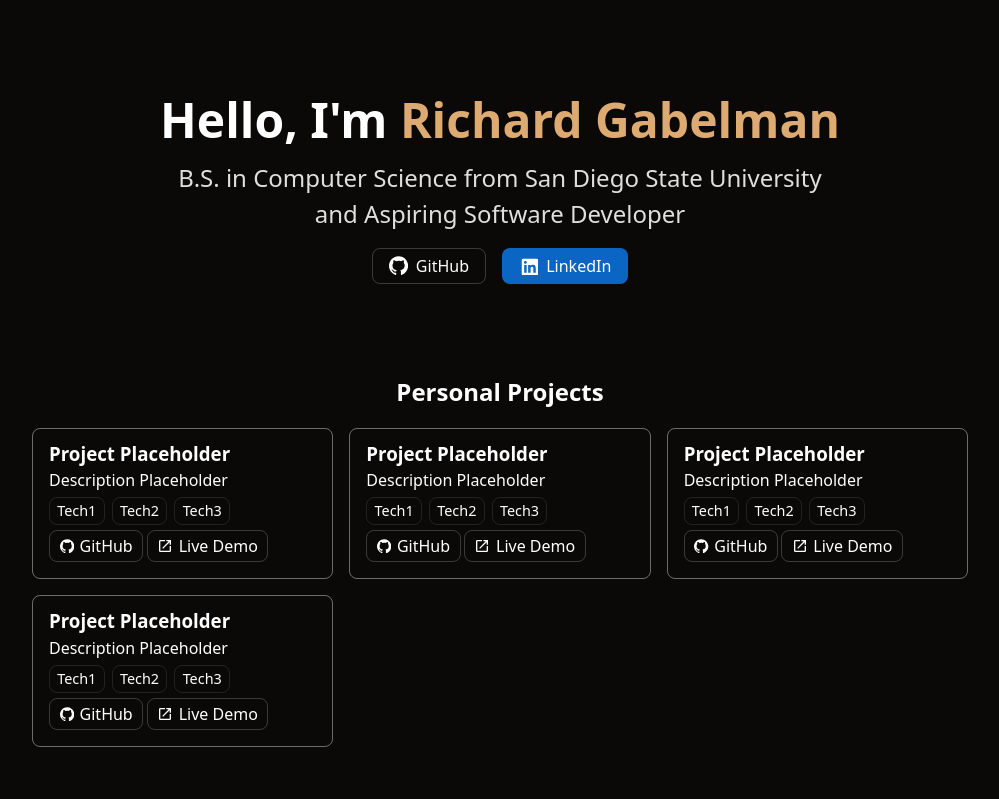
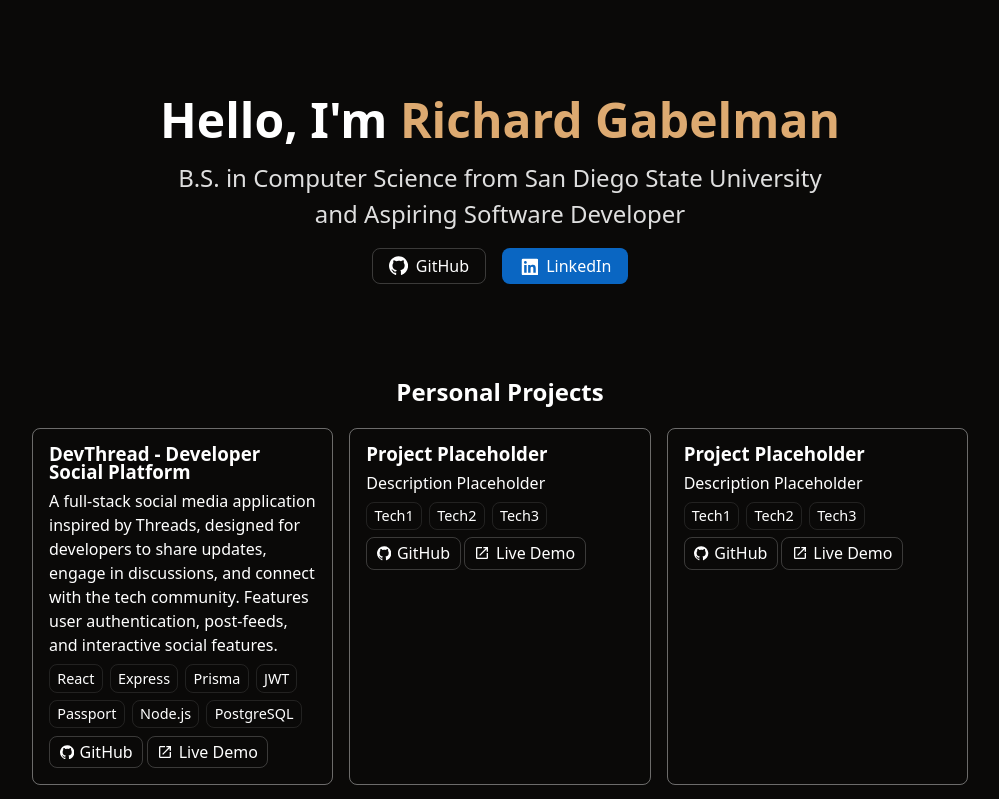
Before and after one commit to RichardGabelman/portfolio, a React (Vite) app: page / in a window 1280 px wide. Shown: the top 799 px of the page, without its empty margins (140-1139 px from the left). Built offline with nearby package versions, Linux system fonts and the light colour scheme.

Commit message:
feat: add the info for the first project card, make the tech tags wrap properly, and adjust card gaps

```diff
--- a/src/App.jsx
+++ b/src/App.jsx
@@ -60,11 +60,11 @@ const Projects = () => {
   const projects = [
     {
       id: 1,
-      title: "Project Placeholder",
-      description: "Description Placeholder",
-      technologies: ["Tech1", "Tech2", "Tech3"],
-      github_link: "google.com",
-      live_link: "google.com",
+      title: "DevThread - Developer Social Platform",
+      description: "A full-stack social media application inspired by Threads, designed for developers to share updates, engage in discussions, and connect with the tech community. Features user authentication, post-feeds, and interactive social features.",
+      technologies: ["React", "Express", "Prisma", "JWT", "Passport", "Node.js", "PostgreSQL"],
+      github_link: "https://github.com/RichardGabelman/social-network-fullstack",
+      live_link: "https://social-network-fullstack-2avnaio8b-richardgabelmans-projects.vercel.app/",
     },
     {
       id: 2,
--- a/src/index.css
+++ b/src/index.css
@@ -107,12 +107,13 @@ main {
   border-radius: 0.5rem;
   display: flex;
   flex-direction: column;
-  gap: 0.3rem;
+  gap: 0.45rem;
 }
 
 .technologies {
   display: flex;
   gap: 0.45rem;
+  flex-wrap: wrap;
 }
 
 .tech-tag {
```
